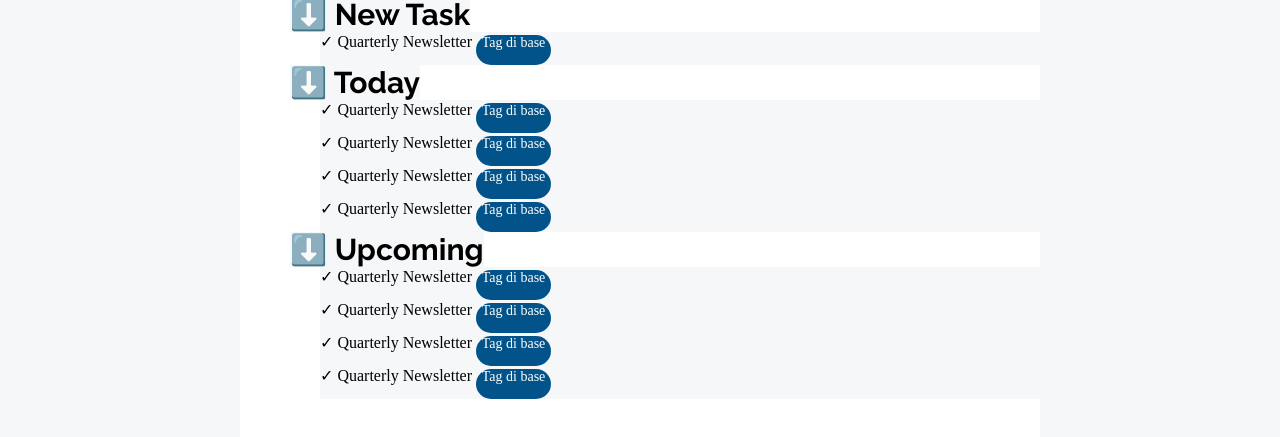
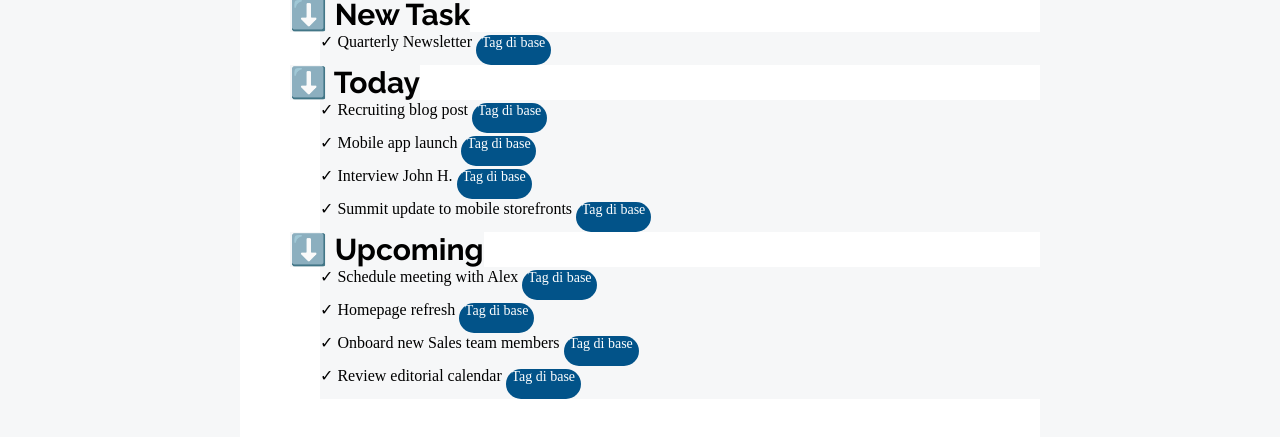
Before and after one commit to DennyRubino/html-css-toboolist, a plain HTML site: page index.html in a window 1280 px wide. Shown: the part 137-574 px from the top of the page. Drawn offline with Linux system fonts and the light colour scheme.

Commit message:
Fix text

```diff
--- a/index.html
+++ b/index.html
@@ -33,36 +33,36 @@
         </p>
         <h3>⬇️ Today</h3>
         <p><span class="circle">&check;</span>
-            Quarterly Newsletter
+            Recruiting blog post
             <span class="tag-1 tag-blue">Tag di base</span></p>
             <p><span class="circle">&check;</span>
-                Quarterly Newsletter
+                Mobile app launch
                 <span class="tag-1 tag-blue">Tag di base</span></p>
                 <p><span class="circle">&check;</span>
-                    Quarterly Newsletter
+                    Interview John H.
                     <span class="tag-1 tag-blue">Tag di base</span></p>
                     <p><span class="circle">&check;</span>
-                        Quarterly Newsletter
+                        Summit update to mobile storefronts
                         <span class="tag-1 tag-blue">Tag di base</span></p>
                         <h4>⬇️ Upcoming</h4>
                         <p>
                             <span class="circle">&check;</span>
-                            Quarterly Newsletter
+                            Schedule meeting with Alex
                             <span class="tag-1 tag-blue">Tag di base</span>
                         </p>
                         <p>
                             <span class="circle">&check;</span>
-                            Quarterly Newsletter
+                            Homepage refresh
                             <span class="tag-1 tag-blue">Tag di base</span>
                         </p>
                         <p>
                             <span class="circle">&check;</span>
-                            Quarterly Newsletter
+                            Onboard new Sales team members
                             <span class="tag-1 tag-blue">Tag di base</span>
                         </p>
                         <p>
                             <span class="circle">&check;</span>
-                            Quarterly Newsletter
+                            Review editorial calendar
                             <span class="tag-1 tag-blue">Tag di base</span>
                         </p>
 
```
